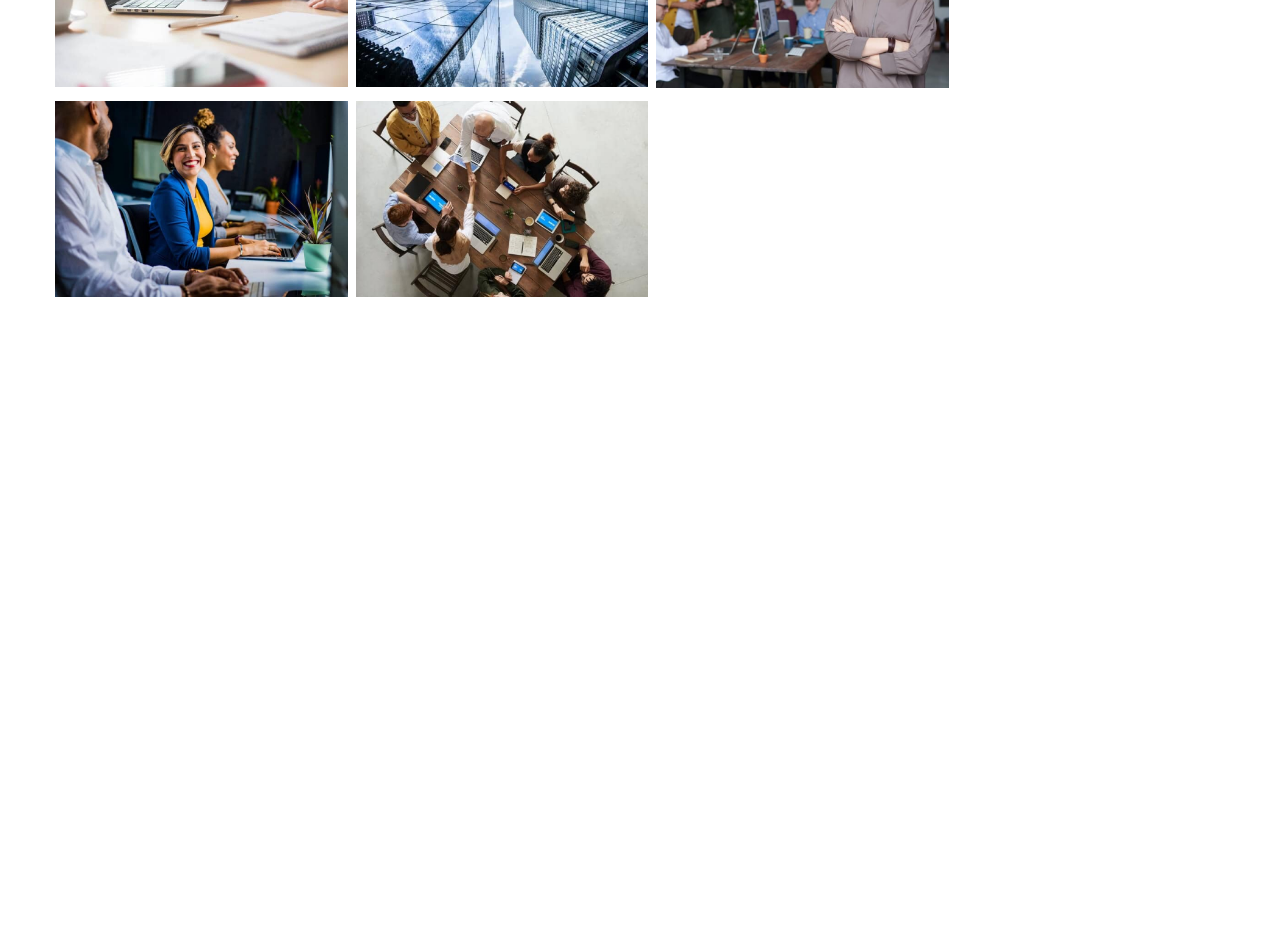
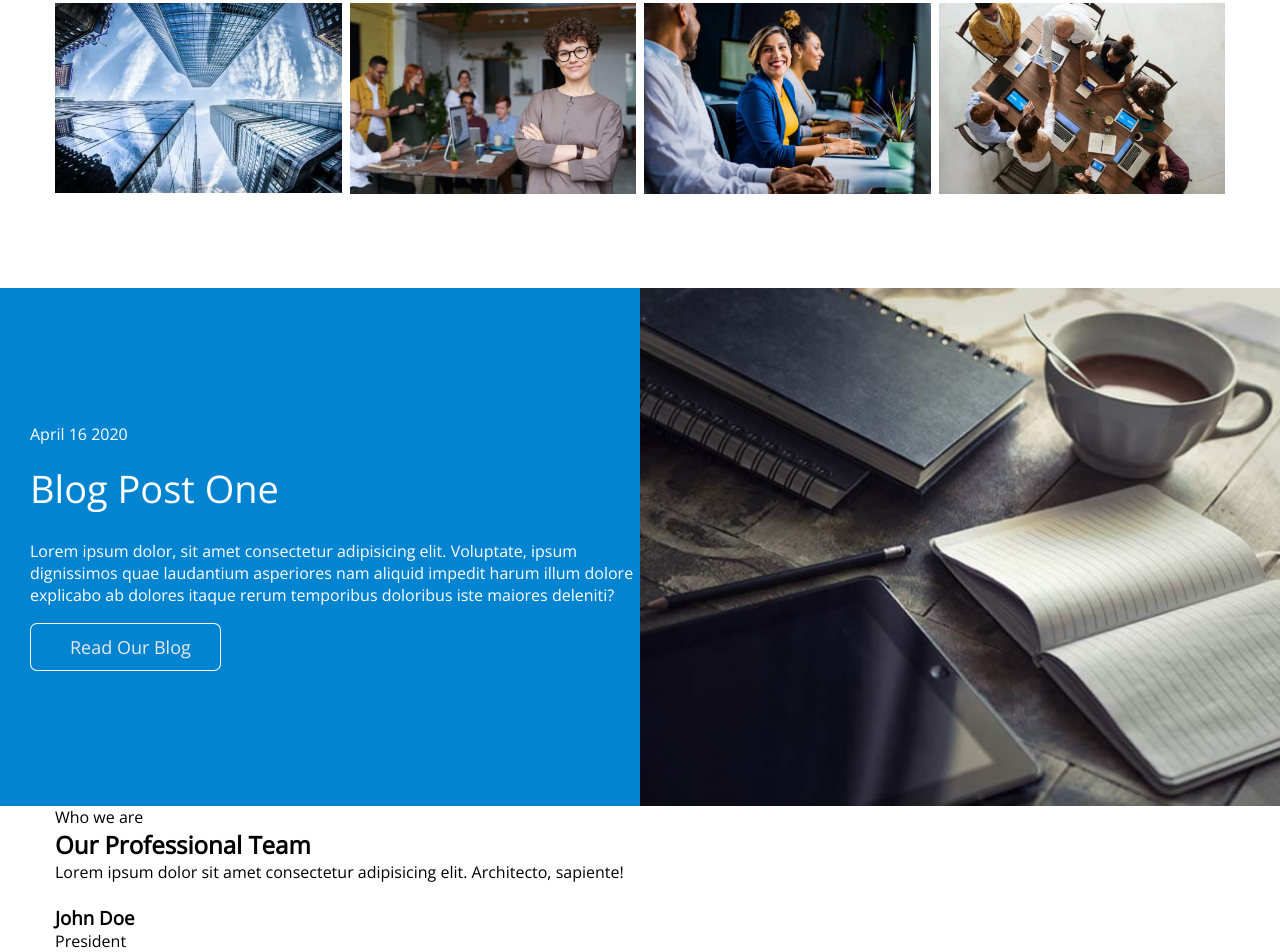
Before and after one commit to Wolfik-masha-html/finance_ledger, a plain HTML site: page index.html in a window 1280 px wide. Shown: the part 1881-2833 px from the top of the page. Before the commit the page ends 2183 px from the top, so only its background shows below. Drawn offline with nearby package versions, Linux system fonts and the light colour scheme.

Commit message:
start professional

```diff
--- a/index.css
+++ b/index.css
@@ -90,8 +90,8 @@ header {
 }
 
 .btn {
-  background-color: #28A745;
   color: #e9e9e9;
+  width: fit-content;
   height: 48px;
   padding: 10px 30px 10px 40px;
   border-radius: 7px;
@@ -100,6 +100,11 @@ header {
   justify-content: center;
   font-size: 18px;
   display: flex;
+}
+
+.btn-main{
+  background: #28A745;
+
 }
 
 .btn i {
@@ -183,13 +188,21 @@ border: none;
 padding-bottom: 17px;
 }
 
-.btn-second:hover{
-  background: #28A745;
-  color: #FFFFFF;
-  transition: 0.3s;
-  }
+
+
+.Business{
+  text-align: center;
+padding: 50px 0;
+}
+
+.Business h2{
+  margin: 15px 0 30px 0;
+  font-size: 38px;
+}
+
  .buisnnes-list li {
-    width: 25%;
+    width: calc(25% - 6px);
+
   }
 
   .buisnnes-list img{
@@ -200,4 +213,63 @@ padding-bottom: 17px;
     display: flex;
     flex-wrap: wrap;
     gap: 8px;
+    padding-bottom: 39px;
   }
+
+.Blog{
+  background-color: #0284D0;
+  ;
+
+}
+
+  .blog-inner{
+    display: flex;
+    align-items: center;
+
+ height: auto;
+ justify-content: space-between;
+  }
+
+  .blog-inner img{
+    height: 100%;
+    display: flex;
+    object-fit: cover;
+    width: 100%;
+    height: 518px;
+  }
+
+  .blog-inner-text{
+    max-width: 680px;
+    padding-left: 30px;
+    color: #FFFFFF;
+  width: 50%;
+
+  }
+
+  .blog-image{
+    width: 50%;
+    height: auto;
+  }
+
+  .blog-inner-text h2{
+    font-weight: 300;
+    font-size: 38px;
+    color: #FFFFFF;
+    padding-bottom: 26px;
+  }
+
+  .btn-second{
+  margin: 0 ;
+  box-shadow: inset 0 0 0 1px #fff;
+  border: none;
+  }
+
+  .blog-inner-text p{
+  padding-bottom: 17px;
+  }
+
+  .btn-second:hover{
+     background: #FFFFFF;
+    color: #333333;
+    transition: 0.3s;
+    }
--- a/index.html
+++ b/index.html
@@ -35,7 +35,7 @@
       <div class="container">
         <h1>The Sky Is The Limit</h1>
         <p>We provide world class financial assistance</p>
-        <button class="btn"> <i><svg width="9" height="12" viewBox="0 0 9 12" fill="none"
+        <button class="btn btn-main"> <i><svg width="9" height="12" viewBox="0 0 9 12" fill="none"
               xmlns="http://www.w3.org/2000/svg">
               <path
                 d="M7.88555 6.59771L3.1043 11.379C2.77383 11.7094 2.23945 11.7094 1.9125 11.379L1.11797 10.5844C0.7875 10.254 0.7875 9.71958 1.11797 9.39263L4.50703 6.00356L1.11797 2.6145C0.7875 2.28403 0.7875 1.74966 1.11797 1.42271L1.90898 0.621143C2.23945 0.290674 2.77383 0.290674 3.10078 0.621143L7.88203 5.40239C8.21602 5.73286 8.21602 6.26724 7.88555 6.59771Z"
@@ -74,7 +74,7 @@
         <p>Lorem ipsum dolor, sit amet consectetur adipisicing elit. Voluptate, ipsum dignissimos quae laudantium
           asperiores nam aliquid impedit harum illum dolore explicabo ab dolores itaque rerum temporibus doloribus iste
           maiores deleniti?</p>
-        <button class="btn btn-second" href="#+">Read More</button>
+        <a class="btn btn-second" href="">Read More</a>
       </div>
     </section>
     <section class="Business ">
@@ -94,6 +94,44 @@
         </ul>
       </div>
     </section>
+
+    <section class="Blog">
+      <div class="blog-inner">
+        <div class="blog-inner-text">
+          <p class="blog-title">April 16 2020</p>
+          <h2>Blog Post One</h2>
+          <p>Lorem ipsum dolor, sit amet consectetur adipisicing elit. Voluptate, ipsum dignissimos quae laudantium
+            asperiores nam aliquid impedit harum illum dolore explicabo ab dolores itaque rerum temporibus doloribus
+            iste
+            maiores deleniti?</p>
+          <a class="btn btn-second" href="#">Read Our Blog</a>
+        </div>
+        <div class="blog-image">
+          <img src="/images/Rectangle-cava.jpg" alt="">
+        </div>
+      </div>
+    </section>
+
+    <section class=" Professional ">
+<div class="container">
+  <p class="Professional-title">
+    Who we are
+  </p>
+  <h2>
+    Our Professional Team
+  </h2>
+  <p class="Professional-title2">
+    Lorem ipsum dolor sit amet consectetur adipisicing elit. Architecto, sapiente!
+  </p>
+  <ul class="Professional-list">
+    <li class="Professional-item">
+      <img class="Professional img" src="" alt="">
+      <h3>John Doe</h3>
+      <p>President</p>
+    </li>
+  </ul>
+</div>
+    </section>
   </main>
 </body>
 
```
Also changed, not shown: images/Rectangle-cava.jpg (added).
